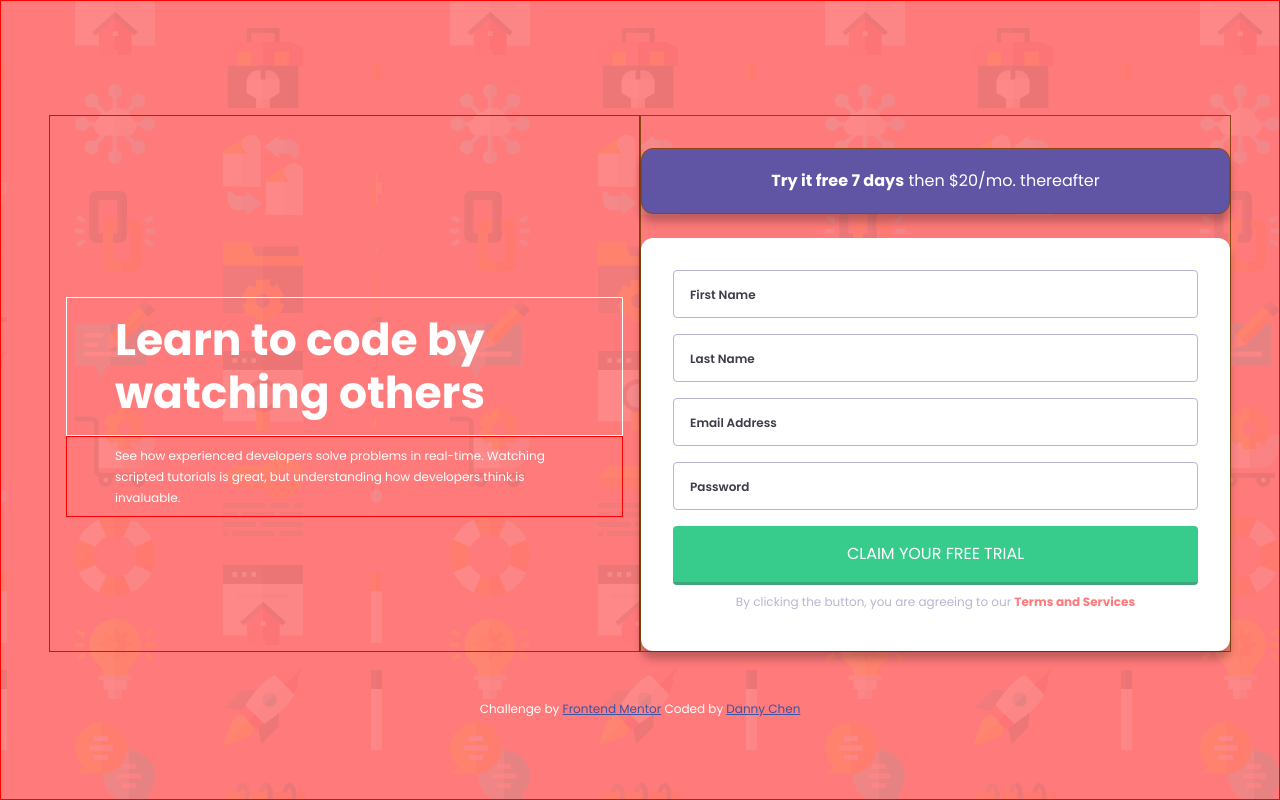
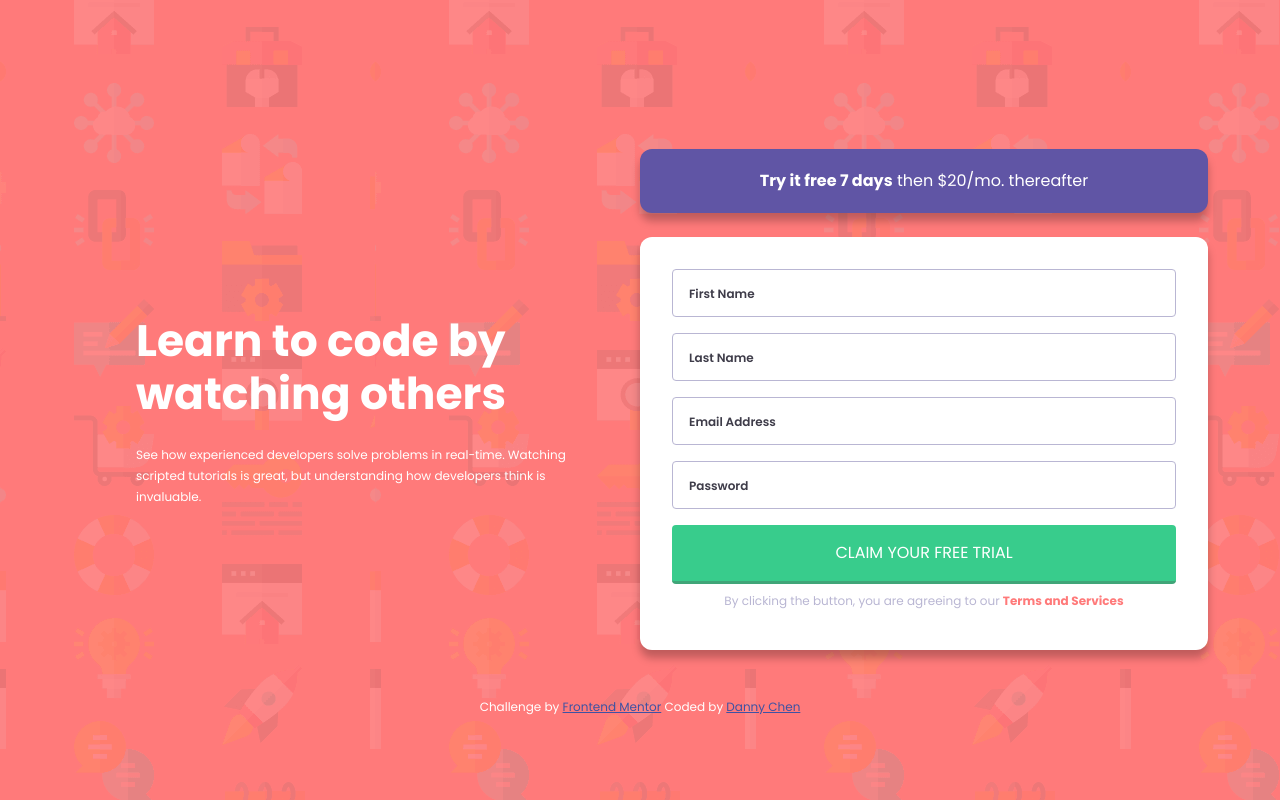
Before and after one commit to dcdanny945/signup-form, a plain HTML site: page index.html in a window 1280 px wide. Drawn offline with Linux system fonts and the light colour scheme.

Commit message:
Update style.css desktop version

```diff
--- a/style.css
+++ b/style.css
@@ -180,7 +180,7 @@ body{
     background-image: url(./images/bg-intro-mobile.png);
     background-color: var(--Red);
     min-height: 100vh;
-    border: 1px solid red;
+/*     border: 1px solid red; */
     padding: 2rem 1rem;
 
 }
@@ -195,15 +195,15 @@ body{
     line-height: 1.75;
     text-align: center;
     padding: 1rem 3rem;
-    border: 1px solid black;
+/*     border: 1px solid black; */
 }
 .left-card h1{
     font-size:1.5rem;
     padding: 1rem 3rem;
-    border: 1px solid white;
+/*     border: 1px solid white; */
 }
 .right-card{
-    border: 1px solid saddlebrown;
+/*     border: 1px solid saddlebrown; */
     padding-top: 2rem;
     display: grid;
     gap: 0.5rem;
@@ -315,7 +315,7 @@ form input{
       display: grid;
       place-content: center;
 
-      padding: 1rem 1rem;
+      padding: 0rem 1rem;
       /* max-width: 64rem; */
       /* gap: 0; */
     }
@@ -324,7 +324,7 @@ form input{
       text-align: left;
       padding: 0 1rem  ;
       padding-top: 3rem;
-      border: 1px solid green;
+/*       border: 1px solid green; */
     }
     .left-card h1{
       --font-size:2.75rem;
@@ -334,14 +334,14 @@ form input{
      }
     .content{
       padding: 0.5rem 3rem;
-      border: 1px solid red;
+/*       border: 1px solid red; */
     }
     .container{
       display: grid;
       grid-template-columns: 1fr 1fr;
       place-content: center;
       padding: 2rem;
-      /* max-width: 70rem; */
+      max-width: 75rem;
       /* border: 1px solid red; */
     }
     .title{
```
